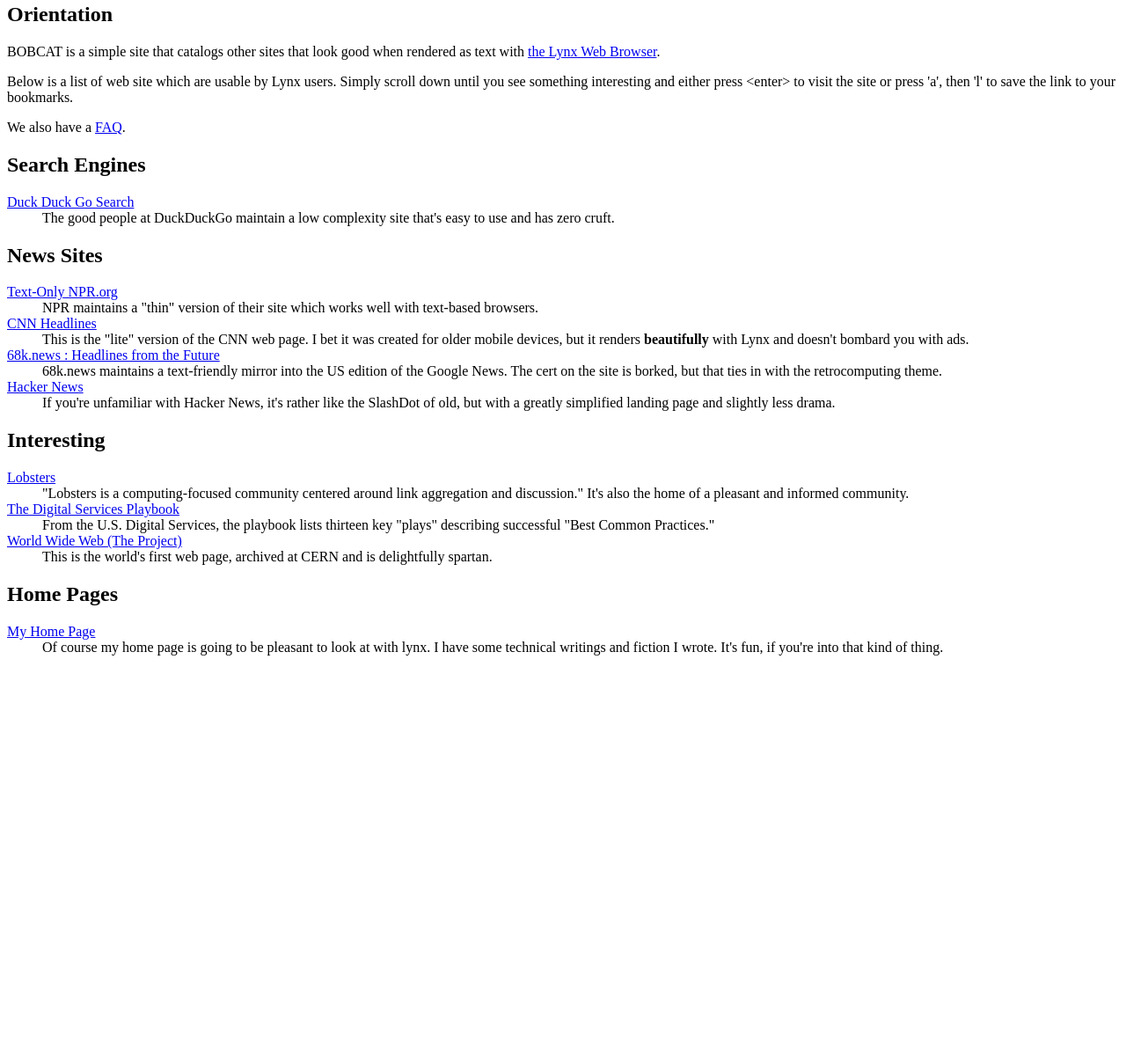
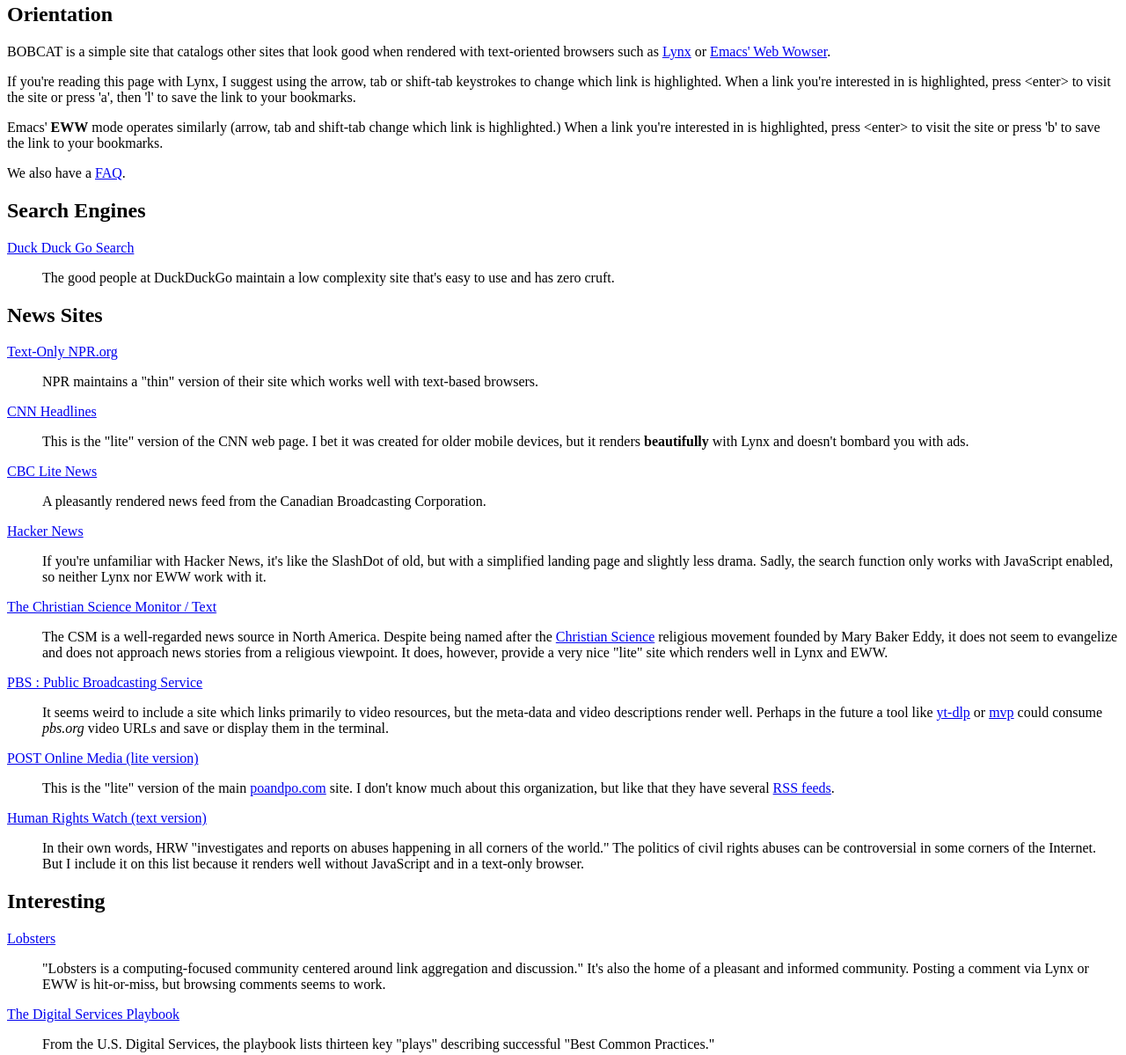
Before and after one commit to OhMeadhbh/bobcat, a plain HTML site: page index.html in a window 1280 px wide. Shown: the part 17-1216 px from the top of the page at 88% size. Before the commit the page ends 800 px from the top, so only its background shows below. Drawn offline with Linux system fonts and the light colour scheme.

Commit message:
Updated content and format
Added several sites including the Canadian Broadcasting Corporation, the Christian Science Monitor, the US Public Broadcasting Service, POST Online Media, Human Rights Watch, @igor_chubin's text-based weather report, Greycoder's list of minimalist news sites and the Daily Mail Online.
Removed 68k.news because it seems borked.
Added the "Collections" and "Entertainment" sections.
Added a FAQ question about viewing videos in terminals that support sixel graphics, to explain my motivation to include the PBS site.

```diff
--- a/index.html
+++ b/index.html
@@ -4,21 +4,21 @@
     <title>Bobcat : Pleasant Pages for Lynx</title>
   </head>
   <body>
+
     <h2>Orientation</h2>
 
     <p>
-      BOBCAT is a simple site that catalogs other sites
-      that look good when rendered as text with
-      <a href="https://lynx.invisible-island.net/">the
-        Lynx Web Browser</a>.
+      BOBCAT is a simple site that catalogs other sites that look good when rendered with text-oriented browsers such as <a href="https://lynx.invisible-island.net/">Lynx</a> or <a href="https://www.gnu.org/software/emacs/manual/html_mono/eww.html">Emacs' Web Wowser</a>.
     </p>
 
     <p>
-      Below is a list of web site which are usable by
-      Lynx users. Simply scroll down until you see
-      something interesting and either press
-      &lt;enter&gt; to visit the site or press 'a', then
-      'l' to save the link to your bookmarks.
+      If you're reading this page with Lynx, I suggest using the arrow, tab or shift-tab keystrokes to change which link is highlighted.
+      When a link you're interested in is highlighted, press &lt;enter&gt; to visit the site or press 'a', then 'l' to save the link to your bookmarks.
+    </p>
+
+    <p>
+      Emacs' <strong>EWW</strong> mode operates similarly (arrow, tab and shift-tab change which link is highlighted.)
+      When a link you're interested in is highlighted, press &lt;enter&gt; to visit the site or press 'b' to save the link to your bookmarks.
     </p>
 
     <p>
@@ -30,14 +30,11 @@
     <h2>Search Engines</h2>
 
     <dl>
-      <dt><a href="https://duckduckgo.com/lite/">Duck
-        Duck Go Search</a></dt>
+      <dt><a href="https://duckduckgo.com/lite/">Duck Duck Go Search</a></dt>
 
-      <dd>
-        The good people at DuckDuckGo maintain a low
-        complexity site that's easy to use and has
-        zero cruft.
-      </dd>
+      <dd><p>
+        The good people at DuckDuckGo maintain a low complexity site that's easy to use and has zero cruft.
+      </p></dd>
 
     </dl>
 
@@ -45,46 +42,73 @@
 
     <dl>
 
-      <dt><a href="https://text.npr.org/">Text-Only
-        NPR.org</a></dt>
+      <dt><a href="https://text.npr.org/">Text-Only NPR.org</a></dt>
+
+      <dd><p>
+        NPR maintains a "thin" version of their site which works well with text-based browsers.
+      </p></dd>
+
+      <dt><a href="http://lite.cnn.com/en">CNN Headlines</a></dt>
+
+      <dd><p>
+        This is the "lite" version of the CNN web page.
+        I bet it was created for older mobile devices, but it renders <strong>beautifully</strong> with Lynx and doesn't bombard you with ads.
+      </p></dd>
+
+      <dt><a href="https://www.cbc.ca/lite/news">CBC Lite News</a></dt>
+
+      <dd><p>
+        A pleasantly rendered news feed from the Canadian Broadcasting Corporation.
+      </p></dd>
+
+<!-- Removing 68k.news due to numerous problems with TLS certificates
+     and now it seems like outbound links just simply fail. -->
+
+<!--
+      <dt><a href="https://68k.news">68k.news : Headlines from the Future</a></dt>
 
       <dd>
-        NPR maintains a "thin" version of their site
-        which works well with text-based browsers.
+        68k.news maintains a text-friendly mirror into the US edition of the Google News.
+        The cert on the site is borked, but that ties in with the retrocomputing theme.
       </dd>
+-->
 
-      <dt><a href="http://lite.cnn.com/en">CNN
-        Headlines</a></dt>
+      <dt><a href="https://news.ycombinator.com/">Hacker News</a></dt>
 
-      <dd>
-        This is the "lite" version of the CNN web page.
-        I bet it was created for older mobile devices,
-        but it renders <strong>beautifully</strong> with
-        Lynx and doesn't bombard you with ads.
-      </dd>
+      <dd><p>
+        If you're unfamiliar with Hacker News, it's like the SlashDot of old, but with a simplified landing page and slightly less drama.
+        Sadly, the search function only works with JavaScript enabled, so neither Lynx nor EWW work with it.
+      </p></dd>
 
-      <dt><a href="https://68k.news">68k.news :
-        Headlines from the Future</a></dt>
-      <dd>
+      <dt><a href="https://www.csmonitor.com/layout/set/text/textedition">The Christian Science Monitor / Text</a></dt>
 
-        68k.news maintains a text-friendly mirror into
-        the US edition of the Google News. The cert on
-        the site is borked, but that ties in with the
-        retrocomputing theme.
+      <dd><p>
+        The CSM is a well-regarded news source in North America.
+        Despite being named after the <a href="https://en.wikipedia.org/wiki/Christian_Science">Christian Science</a> religious movement founded by Mary Baker Eddy, it does not seem to evangelize and does not approach news stories from a religious viewpoint.
+        It does, however, provide a very nice "lite" site which renders well in Lynx and EWW.
+      </p></dd>
 
-      </dd>
+      <dt><a href="https://lite.pbs.org/">PBS : Public Broadcasting Service</a></dt>
 
-      <dt><a href="https://news.ycombinator.com/">Hacker
-        News</a></dt>
+      <dd><p>
+        It seems weird to include a site which links primarily to video resources, but the meta-data and video descriptions render well.
+        Perhaps in the future a tool like <a href="https://github.com/yt-dlp/yt-dlp">yt-dlp</a> or <a href="https://mpv.io/">mvp</a> could consume <em>pbs.org</em> video URLs and save or display them in the terminal.
+      </p></dd>
 
-      <dd>
+      <dt><a href="https://lite.poandpo.com/">POST Online Media (lite version)</a></dt>
 
-        If you're unfamiliar with Hacker News, it's
-        rather like the SlashDot of old, but with a
-        greatly simplified landing page and slightly
-        less drama.
+      <dd><p>
+        This is the "lite" version of the main <a href="https://www.poandpo.com/">poandpo.com</a> site.
+        I don't know much about this organization, but like that they have several <a href="https://lite.poandpo.com/home/rss">RSS feeds</a>.
+      </p></dd>
 
-      </dd>
+      <dt><a href="https://text.hrw.org/">Human Rights Watch (text version)</a></dt>
+
+      <dd><p>
+        In their own words, HRW "investigates and reports on abuses happening in all corners of the world."
+        The politics of civil rights abuses can be controversial in some corners of the Internet.
+        But I include it on this list because it renders well without JavaScript and in a text-only browser.
+      </p></dd>
 
     </dl>
 
@@ -94,35 +118,65 @@
 
       <dt><a href="https://lobste.rs/">Lobsters</a></dt>
 
-      <dd>
+      <dd><p>
+        "Lobsters is a computing-focused community centered around link aggregation and discussion."
+        It's also the home of a pleasant and informed community.
+        Posting a comment via Lynx or EWW is hit-or-miss, but browsing comments seems to work.
+      </p></dd>
 
-        "Lobsters is a computing-focused community
-        centered around link aggregation and discussion."
-        It's also the home of a pleasant and informed
-        community.
+      <dt><a href="https://playbook.cio.gov/">The Digital Services Playbook</a></dt>
 
-      </dd>
+      <dd><p>
+        From the U.S. Digital Services, the playbook lists thirteen key "plays" describing successful "Best Common Practices."
+      </p></dd>
 
-      <dt><a href="https://playbook.cio.gov/">The Digital
-        Services Playbook</a></dt>
+      <dt><a href="http://info.cern.ch/hypertext/WWW/TheProject.html">World Wide Web (The Project)</a></dt>
 
-      <dd>
+      <dd><p>
+        This is the world's first web page, archived at CERN and is delightfully spartan.
+      </p></dd>
 
-        From the U.S. Digital Services, the playbook
-        lists thirteen key "plays" describing successful
-        "Best Common Practices."
+      <dt><a href="https://wttr.in/">Text Weather Report</a></dt>
 
-      </dd>
+      <dd><p>
+        This is kind of nice.
+        It looks like it's using IP geolocation to give you a regional, text-based weather forecast.
+        It doesn't render well in Lynx unless your terminal is 127 or more columns wide, but renders fine in EWW.
+      </p></dd>
+    </dl>
 
-      <dt><a href="http://info.cern.ch/hypertext/WWW/TheProject.html">World
-        Wide Web (The Project)</a></dt>
+    <h2>Collections</h2>
 
-      <dd>
+    <dl>
 
-        This is the world's first web page, archived at
-        CERN and is delightfully spartan.
+      <dt><a href="https://greycoder.com/a-list-of-text-only-new-sites/">Greycoder : A List of Text-Only &amp; Minimalist News Sites</a></dt>
 
-      </dd>
+      <dd><p>
+        This is a site similar to Bobcat.
+        It lists a few sites that work well in text-only browsers.
+        Some of the entries seem to be a bit dated, however.
+      </p></dd>
+
+      <dt><a href="http://localhost/~msh/bobcat/">Bobcat</a></dt>
+
+      <dd><p>
+        Self-reference is not so vile a sin as self-neglect.
+        Including this site for completeness.
+      </p></dd>
+
+    </dl>
+
+    <h2>Entertainment</h2>
+
+    <dl>
+
+      <dt><a href="https://www.dailymail.co.uk/textbased/channel-561/index.html">Daily Mail Online (lite version)</a></dt>
+
+      <dd><p>
+        For people who like their news with a dash of infotainment, the Daily Mail provides a lite version of the day's events.
+        The text-based rendering isn't the best, you have to tab past quite a few topic headings before reaching the list of articles.
+        But articles seem to be rendered well once you get to them.
+      </p></dd>
 
     </dl>
 
@@ -131,13 +185,12 @@
     <dl>
       <dt><a href="https://meadhbh.hamrick.rocks/">My Home Page</a></dt>
 
-      <dd>
+      <dd><p>
+        Of course my home page is going to be pleasant to look at with lynx.
+        I have some technical writings and fiction I wrote.
+        It's fun, if you're into that kind of thing.
+      </p></dd>
 
-        Of course my home page is going to be pleasant to
-        look at with lynx. I have some technical writings
-        and fiction I wrote. It's fun, if you're into that
-        kind of thing.
+    </dl>
 
-      </dd>
-    </dl>
 </html>
```
Also changed, not shown: faq.html (+27 -28 lines).
